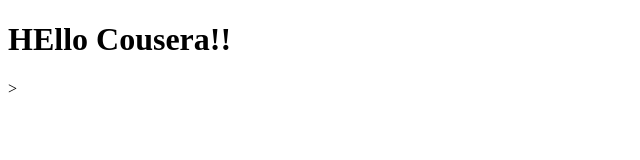
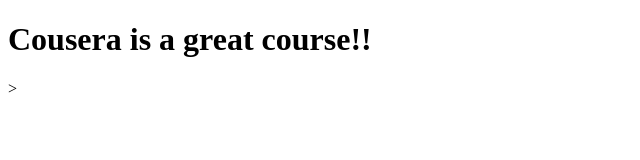
Before and after one commit to rifdawiqonita/coursera-test, a plain HTML site: page site/index.html in a window 1280 px wide. Shown: the whole page, without its empty margins (0-640 px from the left). Drawn offline with Linux system fonts and the light colour scheme.

Commit message:
Small addition to our page content

```diff
--- a/site/index.html
+++ b/site/index.html
@@ -4,7 +4,7 @@
 	<title>Hello Coursera</title>
 </head>
 <body>
-	<h1>HEllo Cousera!!</h1>
+	<h1>Cousera is a great course!!</h1>
 
 </body>
 </html>>
```
